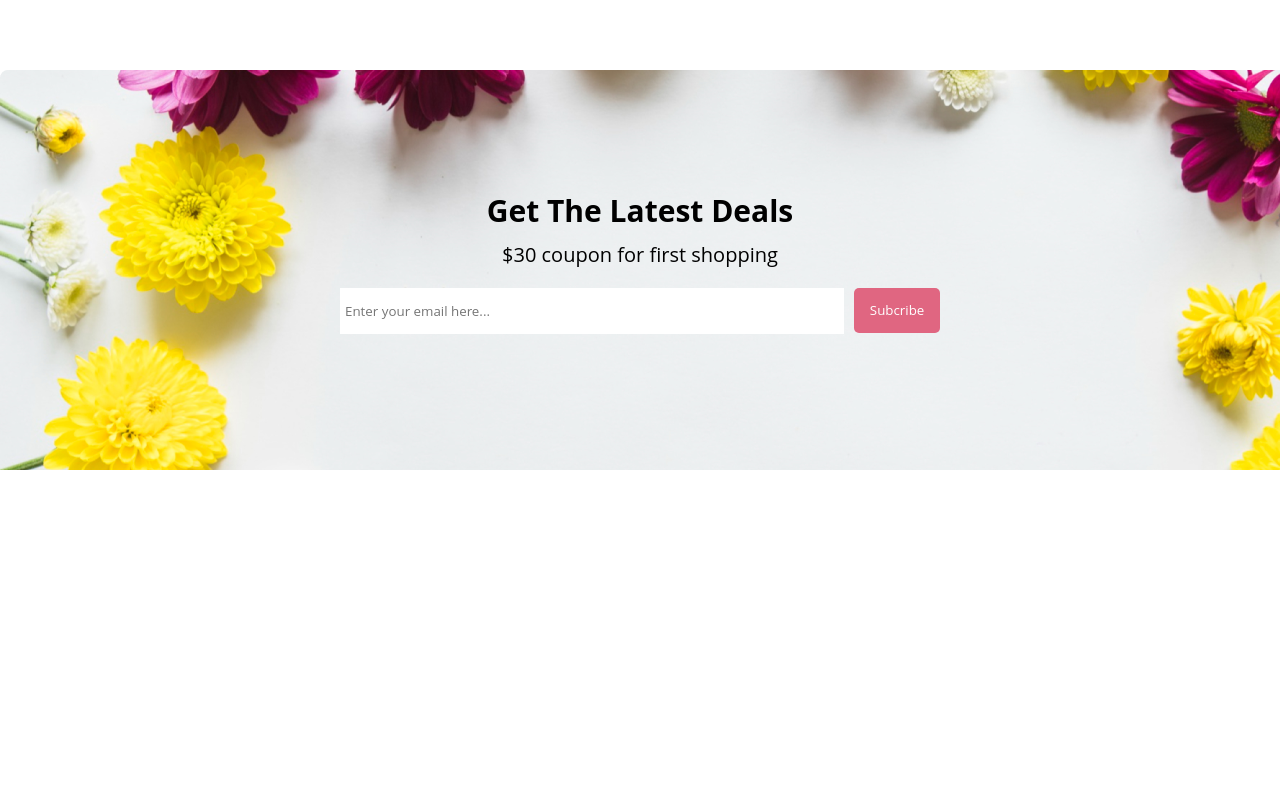
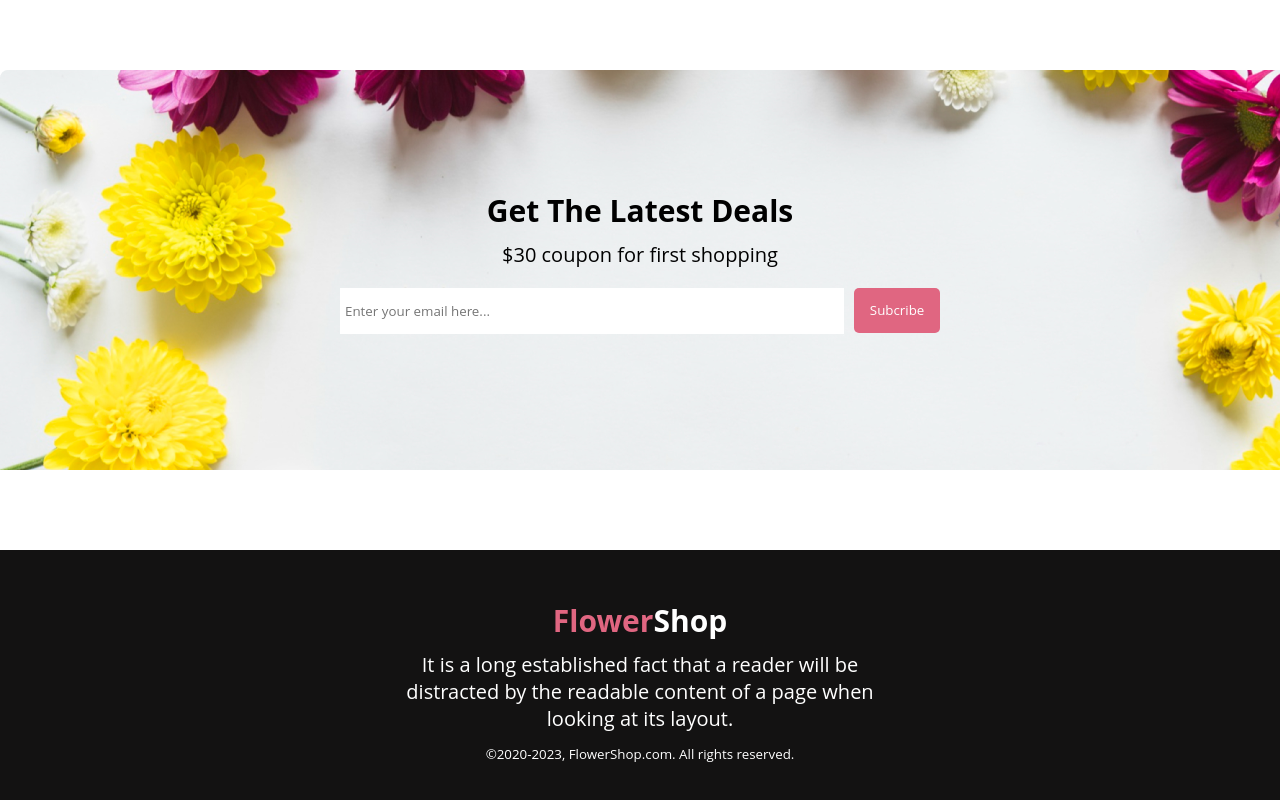
Before and after one commit to azizul-haq/module-6-assignment, a plain HTML site: page index.html in a window 1280 px wide. Shown: the part 2401-3201 px from the top of the page. Before the commit the page ends 2951 px from the top, so only its background shows below. Drawn offline with Linux system fonts and the light colour scheme.

Commit message:
footer section added

```diff
--- a/index.html
+++ b/index.html
@@ -103,7 +103,14 @@
               </section>
     </main>
     <footer>
-
+        <div class="footer-content">
+            <h1><span>Flower</span>Shop</h1>
+            <p>
+              It is a long established fact that a reader will be distracted by the
+              readable content of a page when looking at its layout.
+            </p>
+            <small>&copy;2020-2023, FlowerShop.com. All rights reserved. </small>
+          </div>
     </footer>
 </body>
 </html>
--- a/styles/style.css
+++ b/styles/style.css
@@ -137,3 +137,16 @@ header{
     padding: 0 5px;
 
 }
+
+/* footer */
+footer{
+    background-color: rgb(19, 18, 18);
+    color: #fff;
+    padding: 50px;
+
+}
+.footer-content{
+    width:500px;
+    margin: 0 auto;
+    text-align: center;
+}
```
